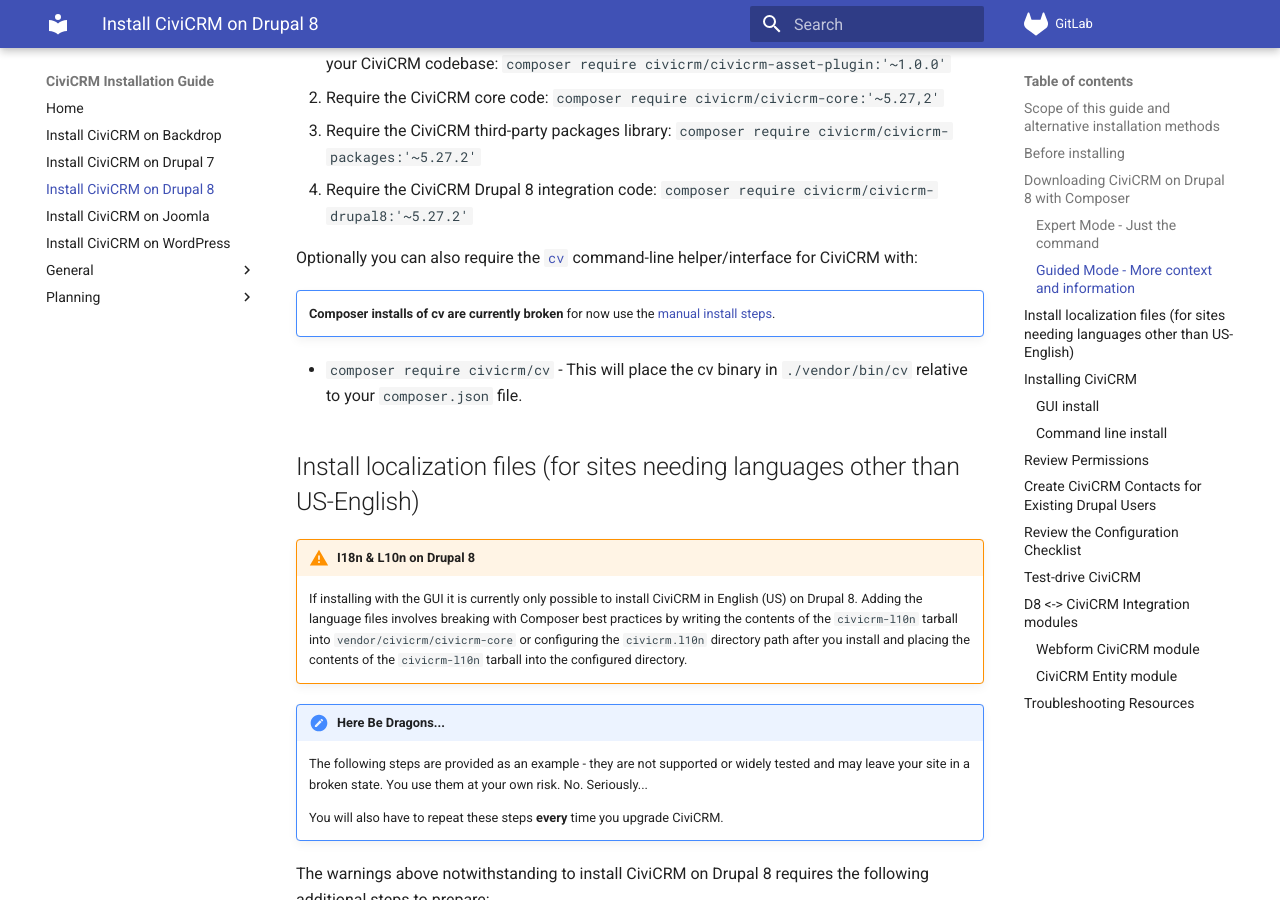
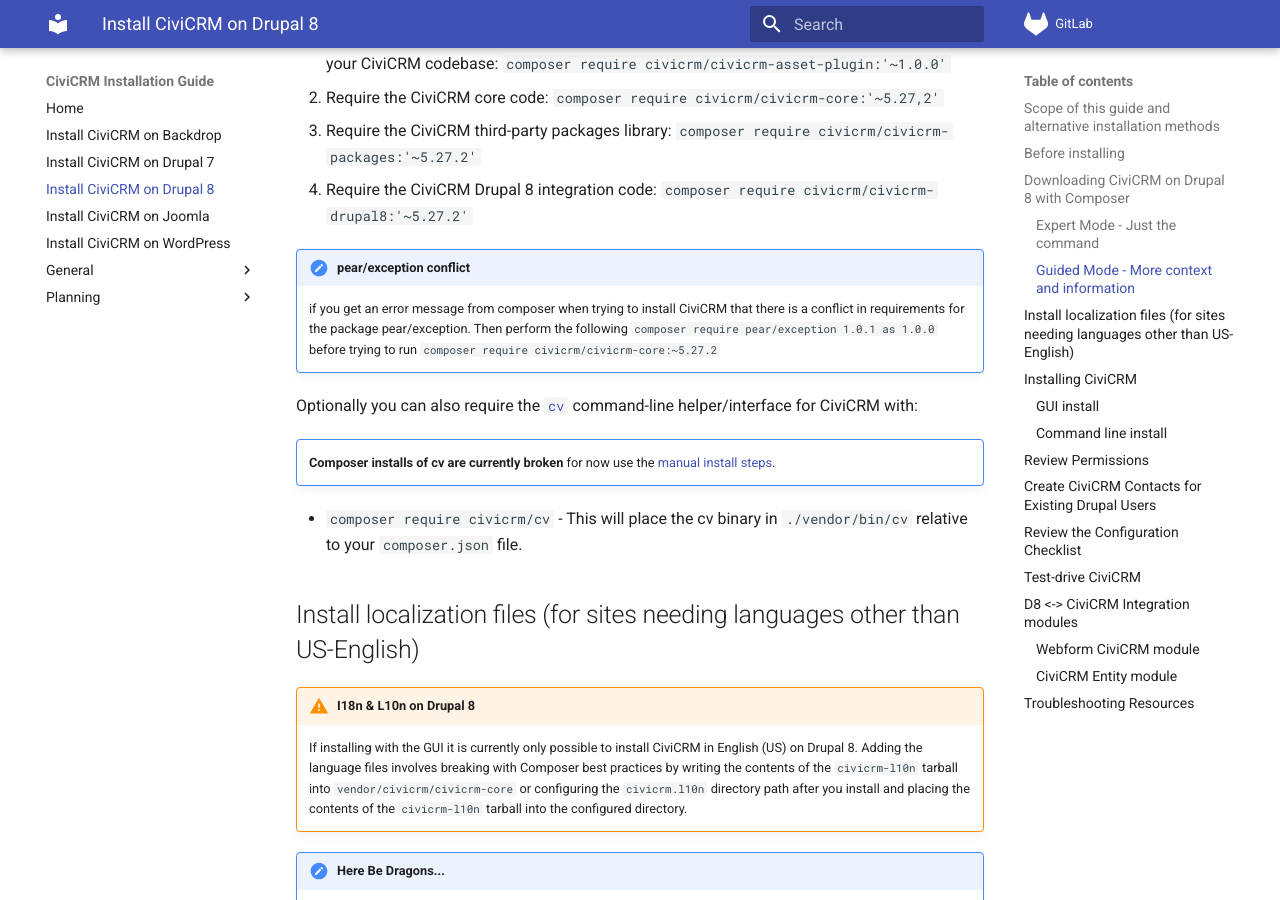
Before and after one commit to agileware/civicrm-installation-guide, an MkDocs documentation site: the page built from docs/drupal8/index.md, in a window 1280 px wide and 900 px high, scrolled down 1519 px. Built offline with MkDocs 1.6.1 and Material for MkDocs 9.7.7, drawn with Linux system fonts in a browser that asks for light colours.

Commit message:
Add note about pear/exception conflict resolution

```diff
--- a/docs/drupal8/index.md
+++ b/docs/drupal8/index.md
@@ -43,6 +43,9 @@ You can also install CiviCRM by running these commands separately, this is what
 1. Require the CiviCRM core code: `composer require civicrm/civicrm-core:'~5.27,2'`
 1. Require the CiviCRM third-party packages library: `composer require civicrm/civicrm-packages:'~5.27.2'`
 1. Require the CiviCRM Drupal 8 integration code: `composer require civicrm/civicrm-drupal8:'~5.27.2'`
+
+!!! note "pear/exception conflict"
+    if you get an error message from composer when trying to install CiviCRM that there is a conflict in requirements for the package pear/exception. Then perform the following `composer require pear/exception 1.0.1 as 1.0.0` before trying to run `composer require civicrm/civicrm-core:~5.27.2`
 
 Optionally you can also require the [`cv`](https://github.com/civicrm/cv) command-line helper/interface for CiviCRM with:
 
```
